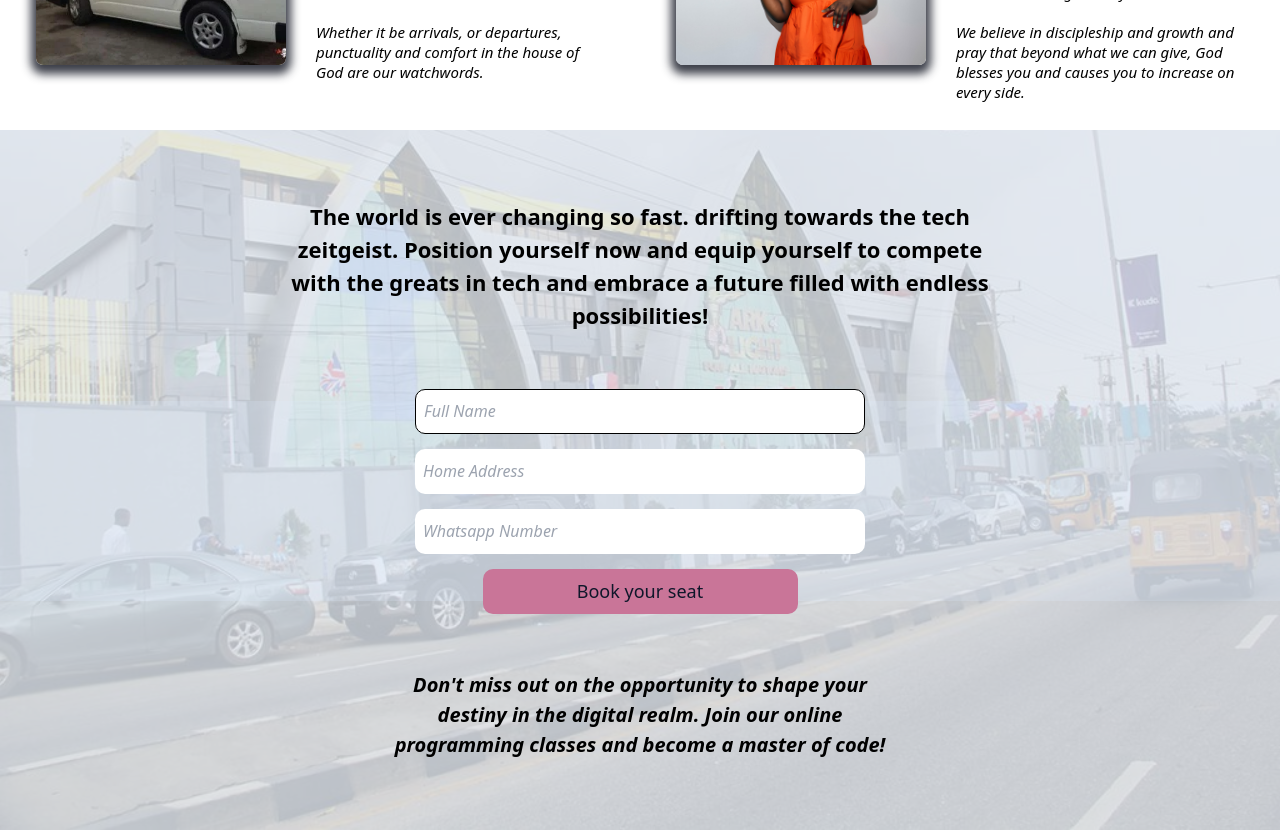
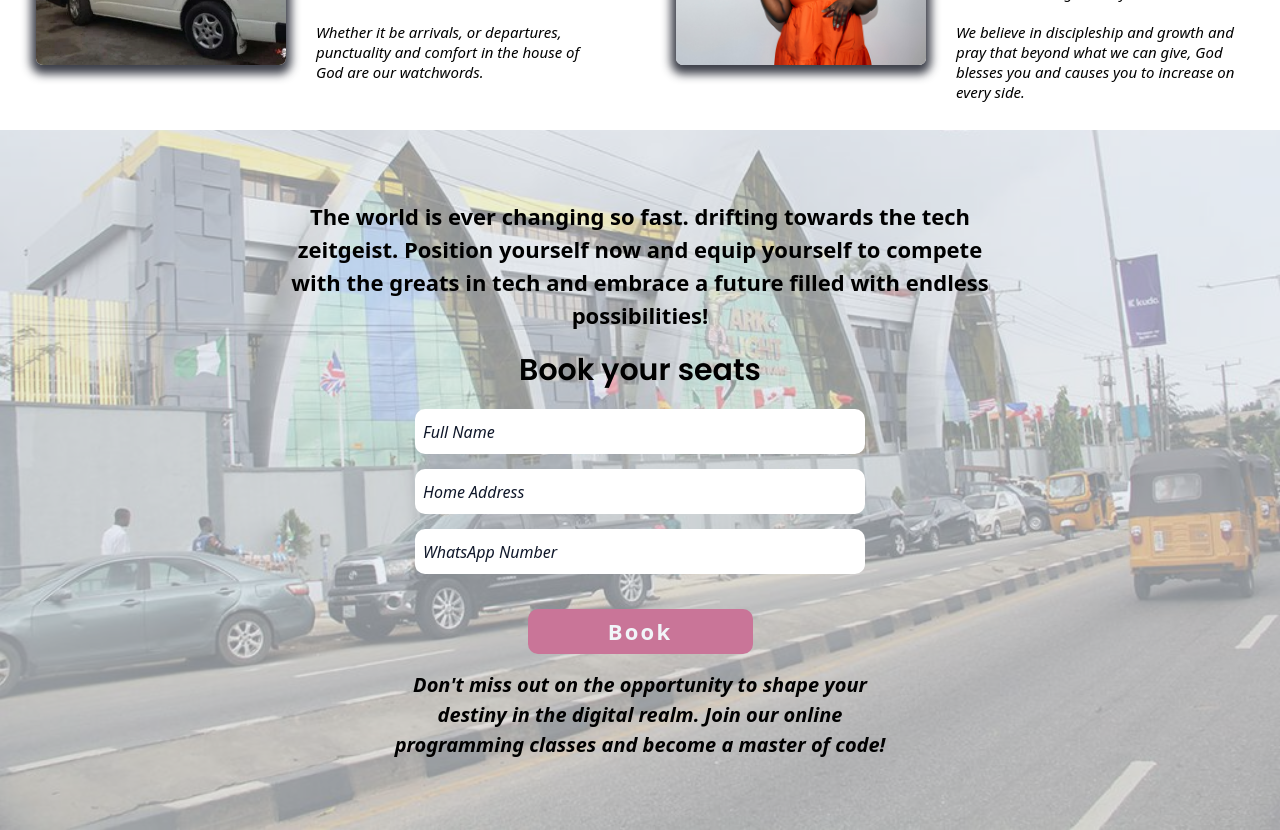
Before and after one commit to Kennius7/Publish-It-In-Gath-Landing-Page, a React (Vite) app: page / in a window 1280 px wide. Shown: the part 1720-2550 px from the top of the page. Built offline with nearby package versions, Linux system fonts and the light colour scheme.

Commit message:
Implementing the WhatsApp functionality

```diff
--- a/src/components/CallToAction.jsx
+++ b/src/components/CallToAction.jsx
@@ -3,6 +3,7 @@ import backgroundPics from "../assets/img/BG4.jpg";
 // import { useState } from "react";
 // import { useNavigate } from "react-router-dom";
 // import { password } from "../data";
+const PIIG_GroupLink = "https://chat.whatsapp.com/CJWMYLMBQkBF8WvtBrOYbr";
 
 
 
@@ -23,6 +24,7 @@ function CallToAction() {
         // adminPassword === passwordAdmin
         //     ? Navigate("/dashboard")
         //     : console.log(adminPassword);
+        window.open(PIIG_GroupLink, '_blank', 'noreferrer');
     }
 
 
@@ -32,7 +34,7 @@ function CallToAction() {
     <>
         <div className="w-full relative bg-slate-200 md:h-[700px] sm:h-[600px] xs:h-[500px] h-[500px]">
             <div className="w-full h-full">
-                <img src={backgroundPics} className="w-full h-full object-cover object-bottom opacity-20" />
+                <img src={backgroundPics} className="w-full h-full object-cover object-bottom opacity-40" />
             </div>
 
             <div className="flex flex-col justify-between items-center absolute z-1 top-[10%] left-0
@@ -45,50 +47,41 @@ function CallToAction() {
                 </div>
 
                 <div className="flex flex-col justify-center items-center w-full md:h-[200px] sm:h-[150px]
-                    bg-blue-100/20 h-[200px]">
-                    {/* <div className="font-poppins font-semibold text-center md:text-[36px]
+                    h-[200px]">
+
+                    <div className="font-poppins font-semibold text-center md:text-[30px]
                         sm:text-[30px] xs:text-[24px] text-[20px] md:max-w-[800px] sm:max-w-[700px]
-                        xs:max-w-[500px] max-w-[320px] xs:mb-0 mb-[10px]">
-                        Enroll Now for a Coding Transformation!
+                        xs:max-w-[500px] max-w-[320px] xs:mb-4 mb-[10px]">
+                        Book your seats
                     </div>
-                    <div className="font-poppins text-center font-semibold text-primary
-                        md:text-[22px] sm:text-[20px] xs:text-[15px] text-[13px] xs:w-full w-[90%] mb-[30px]">
-                        Seize this opportunity with a whooping&nbsp;
-                        <span className="font-poppins font-semibold text-blue-700 sm:text-[24px]
-                            xs:text-[18px] text-[16px]">
-                            90%
-                        </span> discount on all courses this Christmas period!
-                    </div> */}
-                    {/* <div className="flex justify-center items-center w-full">
-                        <RegisterButton/>
-                    </div> */}
+
                     <div className="flex flex-col justify-between items-center w-[450px] h-[400px]">
                         <div className="w-full h-[45px] mb-[15px]">
                             <input
                                 className="w-full h-full rounded-[10px] pl-[8px] outline-none
-                                placeholder:font-sans placeholder:italic border-[1px] border-black"
+                                placeholder:font-sans placeholder:italic placeholder:text-slate-900"
                                 placeholder="Full Name"
                                 required />
                         </div>
                         <div className="w-full h-[45px] mb-[15px]">
                             <input
                                 className="w-full h-full rounded-[10px] pl-[8px] outline-none
-                                placeholder:font-sans placeholder:italic"
+                                placeholder:font-sans placeholder:italic placeholder:text-slate-900"
                                 placeholder="Home Address"
                                 required />
                         </div>
                         <div className="w-full h-[45px] mb-[15px]">
                             <input
                                 className="w-full h-full rounded-[10px] pl-[8px] outline-none
-                                placeholder:font-sans placeholder:italic"
-                                placeholder="Whatsapp Number"
+                                placeholder:font-sans placeholder:italic placeholder:text-slate-900"
+                                placeholder="WhatsApp Number"
                                 required />
                         </div>
                         <button
                             onClick={handleSubmit}
-                            className="font-sans w-[70%] h-[45px] rounded-[10px] text-slate-900
-                            bg-[#c97598] text-[18px] focus:bg-slate-500 focus:text-white">
-                            Book your seat
+                            className="font-sans font-semibold tracking-widest w-[50%] h-[45px] rounded-[10px]
+                            text-slate-100 bg-[#c97598] text-[22px] focus:bg-slate-500 focus:text-white mt-[20px]">
+                            Book
                         </button>
                     </div>
                 </div>
```
